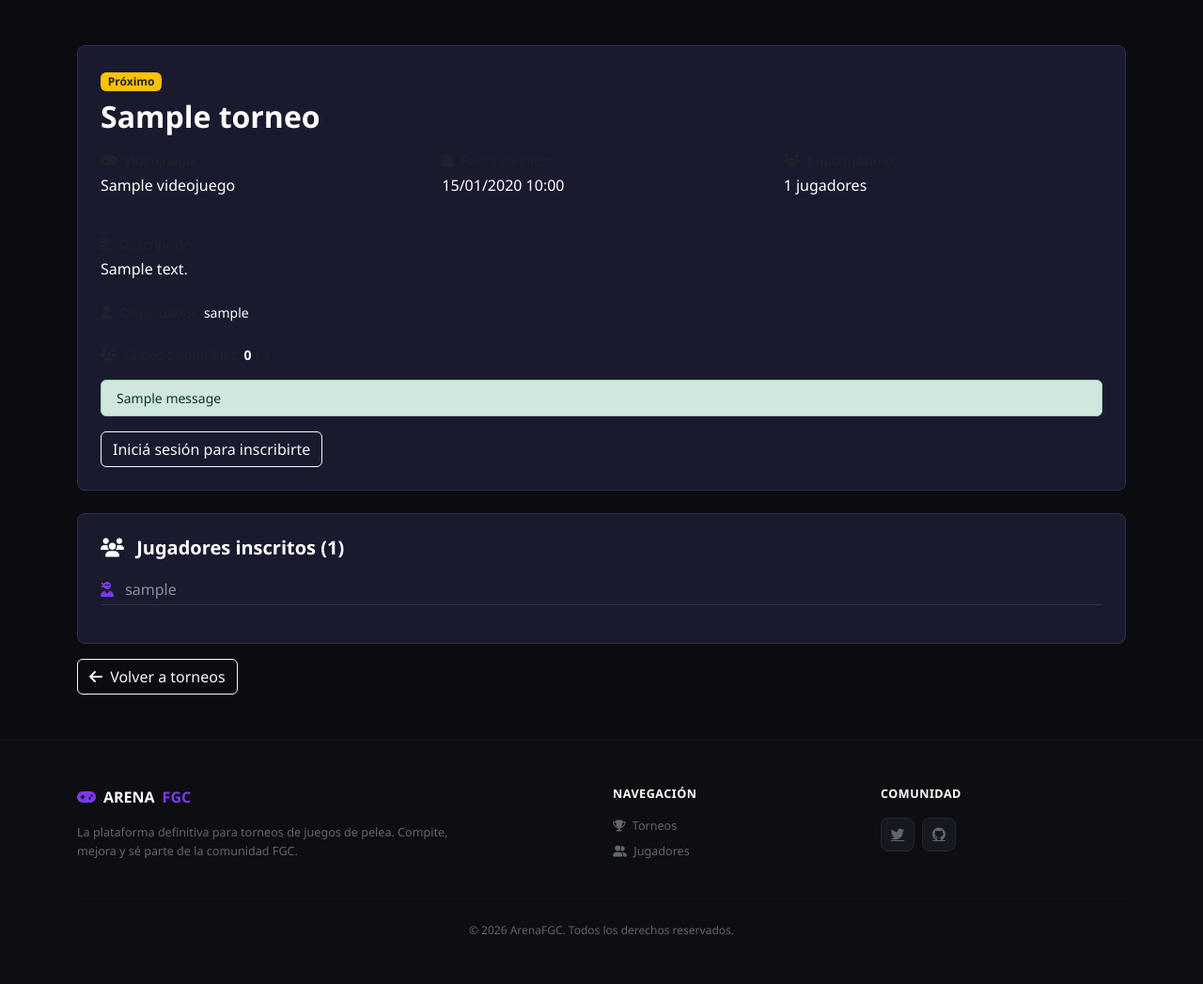
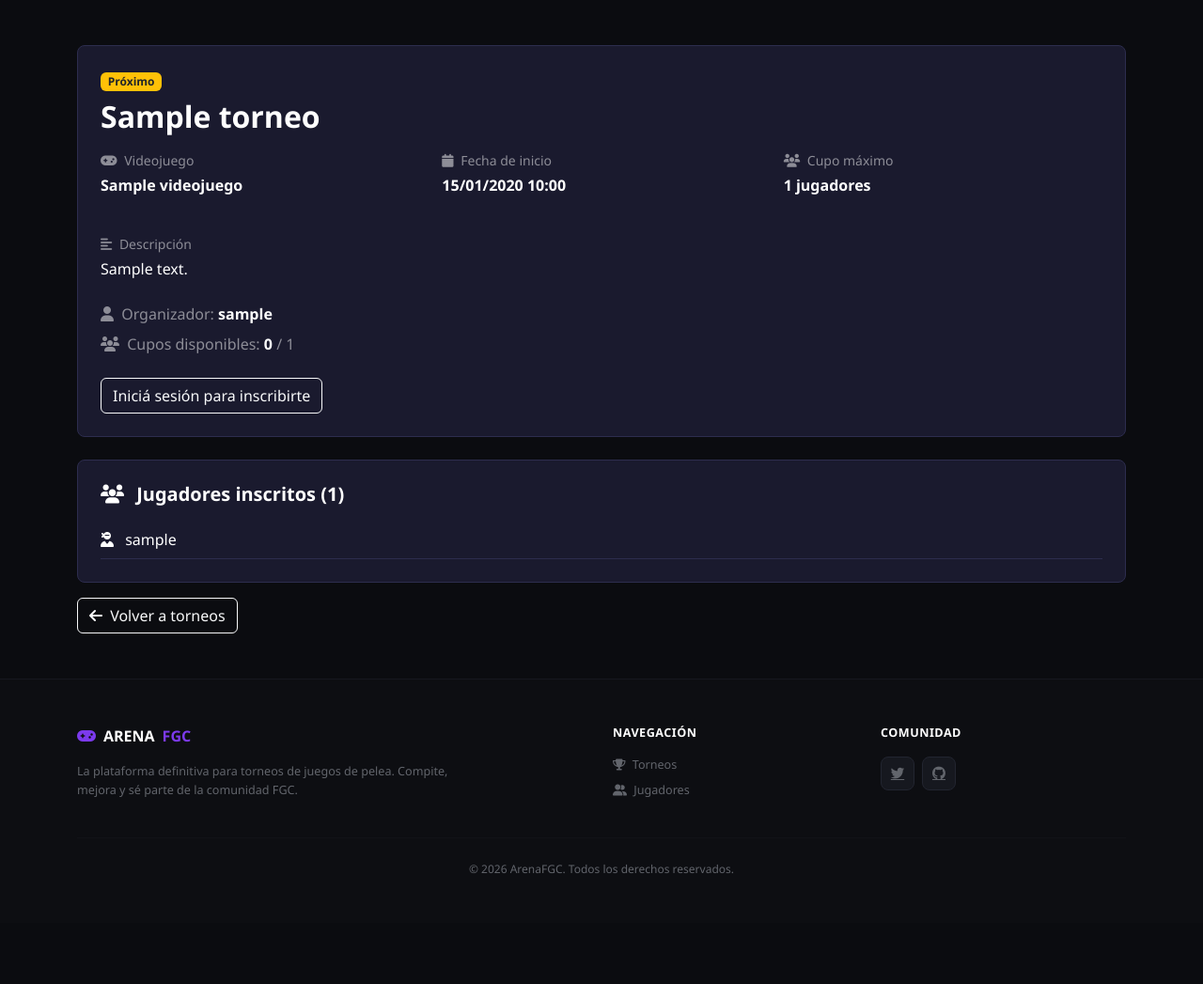
Before and after one commit to ThiagoCabralDV/the-global-arena_thiago-cabral_franco-martinez, a Django app: page /torneos/1/ in a window 1280 px wide. Shown: the part 65-1112 px from the top of the page at 94% size. After the commit the page ends 994 px from the top, so only its background shows below. Run offline with Django 5.2, Linux system fonts and the light colour scheme; tables that the repository leaves empty hold one stand-in row (values such as "Sample post"); one stand-in notice (Sample message) is shown.

Commit message:
detalles ver torneo arreglado
letras mas claras ahora visibles

```diff
--- a/templates/torneos/detalle_torneo.html
+++ b/templates/torneos/detalle_torneo.html
@@ -18,48 +18,40 @@
 
         <div class="row mb-4">
             <div class="col-md-4">
-                <p class="text-muted small mb-1"><i class="fa-solid fa-gamepad me-1"></i> Videojuego</p>
-                <p class="text-white">{{ torneo.videojuego.nombre }}</p>
+                <p class="text-white-50 small mb-1"><i class="fa-solid fa-gamepad me-1"></i> Videojuego</p>
+                <p class="text-white fw-semibold">{{ torneo.videojuego.nombre }}</p>
             </div>
             <div class="col-md-4">
-                <p class="text-muted small mb-1"><i class="fa-solid fa-calendar me-1"></i> Fecha de inicio</p>
-                <p class="text-white">{{ torneo.fecha_inicio|date:"d/m/Y H:i" }}</p>
+                <p class="text-white-50 small mb-1"><i class="fa-solid fa-calendar me-1"></i> Fecha de inicio</p>
+                <p class="text-white fw-semibold">{{ torneo.fecha_inicio|date:"d/m/Y H:i" }}</p>
             </div>
             <div class="col-md-4">
-                <p class="text-muted small mb-1"><i class="fa-solid fa-users me-1"></i> Cupo máximo</p>
-                <p class="text-white">{{ torneo.cupo_maximo }} jugadores</p>
+                <p class="text-white-50 small mb-1"><i class="fa-solid fa-users me-1"></i> Cupo máximo</p>
+                <p class="text-white fw-semibold">{{ torneo.cupo_maximo }} jugadores</p>
             </div>
         </div>
 
         {% if torneo.descripcion %}
         <div class="mb-4">
-            <p class="text-muted small mb-1"><i class="fa-solid fa-align-left me-1"></i> Descripción</p>
+            <p class="text-white-50 small mb-1"><i class="fa-solid fa-align-left me-1"></i> Descripción</p>
             <p class="text-white">{{ torneo.descripcion }}</p>
         </div>
         {% endif %}
 
-        <p class="text-muted small mb-4">
-            <i class="fa-solid fa-user me-1"></i> Organizador:
-            <span class="text-white">{{ torneo.organizador.username }}</span>
-        </p>
-
-        <p class="text-muted small mb-3">
-            <i class="fa-solid fa-users me-1"></i> Cupos disponibles:
-            <span class="text-white fw-bold">{{ cupos_disponibles }}</span> / {{ torneo.cupo_maximo }}
-        </p>
-
-        {% if messages %}
-            {% for message in messages %}
-                <div class="alert py-2 small
-                    {% if message.tags == 'success' %}alert-success{% else %}alert-danger{% endif %}">
-                    {{ message }}
-                </div>
-            {% endfor %}
-        {% endif %}
+        <div class="mb-4">
+            <p class="text-white mb-2">
+                <i class="fa-solid fa-user text-white-50 me-1"></i> <span class="text-white-50">Organizador:</span>
+                <span class="fw-semibold">{{ torneo.organizador.username }}</span>
+            </p>
+            <p class="text-white mb-0">
+                <i class="fa-solid fa-users text-white-50 me-1"></i> <span class="text-white-50">Cupos disponibles:</span>
+                <span class="fw-bold text-purple-custom">{{ cupos_disponibles }}</span> <span class="text-white-50">/ {{ torneo.cupo_maximo }}</span>
+            </p>
+        </div>
 
         {% if user.is_authenticated %}
             {% if user == torneo.organizador %}
-                <span class="text-muted small">Sos el organizador de este torneo.</span>
+                <span class="text-white-50 small">Sos el organizador de este torneo.</span>
             {% elif ya_inscrito %}
                 <span class="badge bg-success py-2 px-3">
                     <i class="fa-solid fa-check me-1"></i> Ya estás inscrito
@@ -86,15 +78,15 @@
             <i class="fa-solid fa-users me-2"></i> Jugadores inscritos ({{ inscripciones.count }})
         </h5>
         {% if inscripciones %}
-            <ul class="list-unstyled">
+            <ul class="list-unstyled mb-0">
                 {% for inscripcion in inscripciones %}
-                <li class="text-white-50 py-1 border-bottom" style="border-color: #2d2d4e !important;">
-                    <i class="fa-solid fa-user-ninja me-2 brand-accent"></i> {{ inscripcion.usuario.username }}
+                <li class="text-white py-2 border-bottom" style="border-color: #2d2d4e !important;">
+                    <i class="fa-solid fa-user-ninja me-2 text-purple-custom"></i> {{ inscripcion.usuario.username }}
                 </li>
                 {% endfor %}
             </ul>
         {% else %}
-            <p class="text-muted small mb-0">Todavía no hay jugadores inscritos.</p>
+            <p class="text-white-50 small mb-0">Todavía no hay jugadores inscritos.</p>
         {% endif %}
     </div>
 
```
